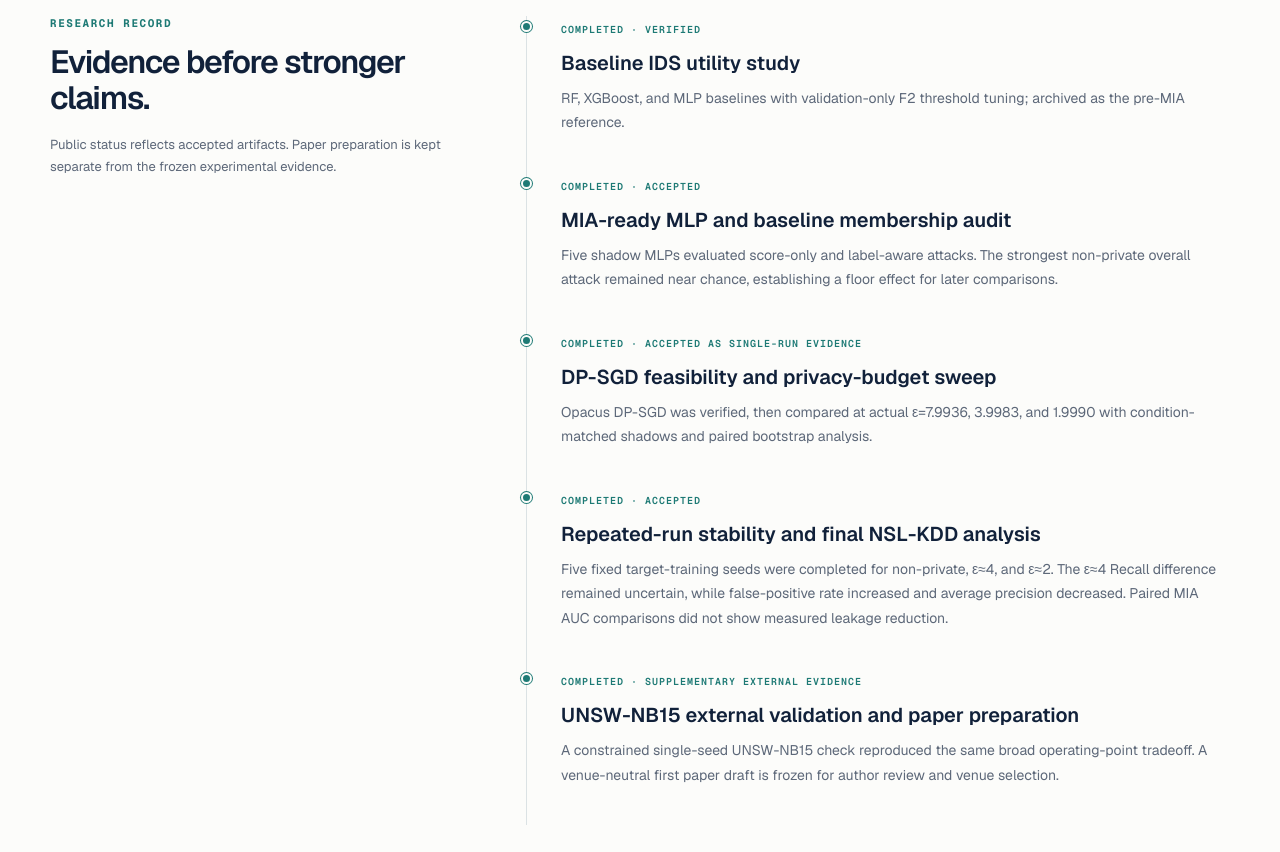
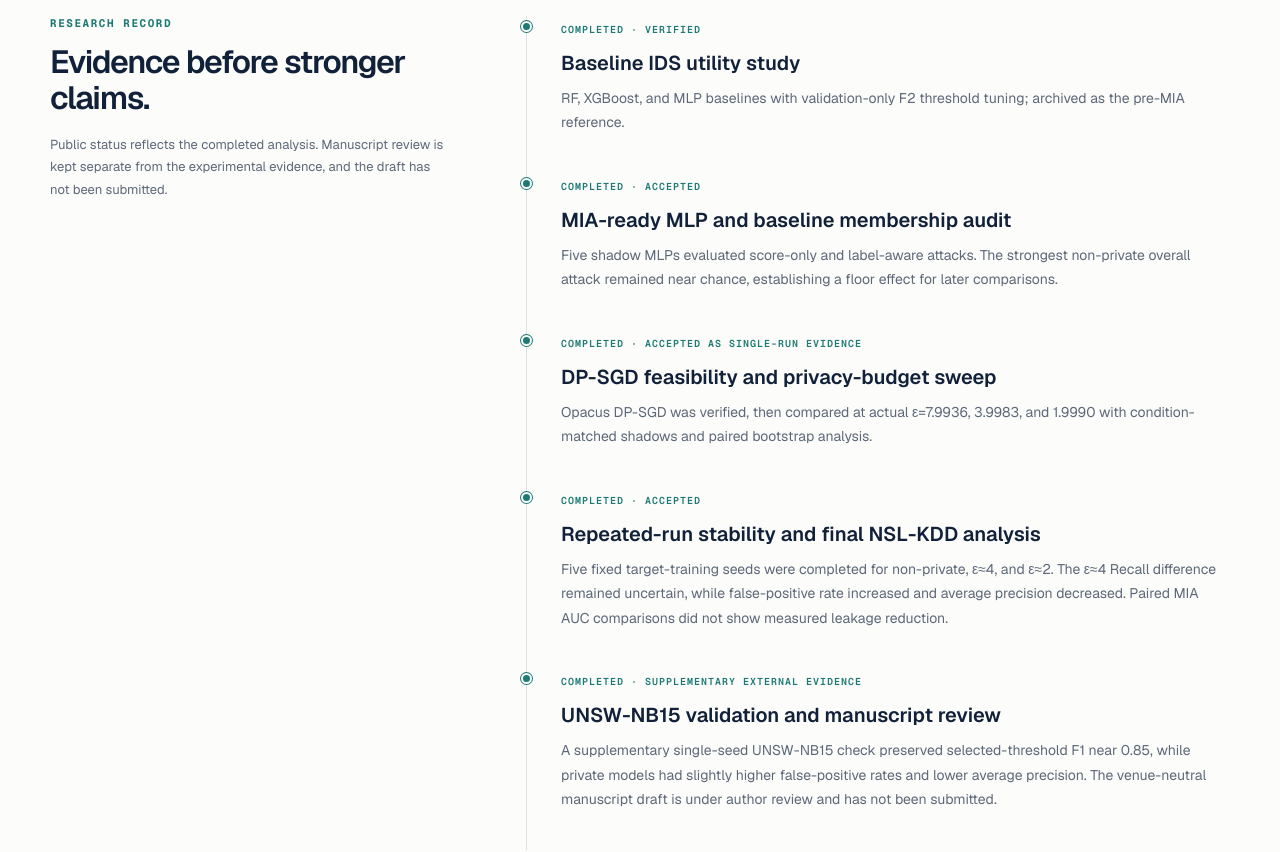
Before and after one commit to tawsif113/Academic-Portfolio, a Next.js app: page /research in a window 1280 px wide. Shown: the part 1300-2152 px from the top of the page. Built offline with nearby package versions, Linux system fonts and the light colour scheme.

Commit message:
Align research status and claim boundaries with latest CV

```diff
--- a/app/research/page.tsx
+++ b/app/research/page.tsx
@@ -15,7 +15,7 @@ const scope = [
   ["Threat models", "Score-only black-box and label-aware MIA"],
   ["Utility metrics", "Recall, FNR, F1, PR-AUC"],
   ["Privacy metrics", "MIA AUC, advantage, low-FPR TPR, bootstrap CIs"],
-  ["Current gate", "Author/coauthor review and target-venue selection"],
+  ["Current gate", "Analysis complete; manuscript under author review and not submitted"],
 ];
 
 const sweep = [
@@ -102,8 +102,9 @@ export default function Research() {
               <p className="eyebrow">Research record</p>
               <h2>Evidence before stronger claims.</h2>
               <p>
-                Public status reflects accepted artifacts. Paper preparation
-                is kept separate from the frozen experimental evidence.
+                Public status reflects the completed analysis. Manuscript
+                review is kept separate from the experimental evidence, and
+                the draft has not been submitted.
               </p>
             </div>
             <div className="timeline">
@@ -146,11 +147,13 @@ export default function Research() {
               </article>
               <article className="done">
                 <small>Completed · supplementary external evidence</small>
-                <h3>UNSW-NB15 external validation and paper preparation</h3>
+                <h3>UNSW-NB15 validation and manuscript review</h3>
                 <p>
-                  A constrained single-seed UNSW-NB15 check reproduced the same
-                  broad operating-point tradeoff. A venue-neutral first paper
-                  draft is frozen for author review and venue selection.
+                  A supplementary single-seed UNSW-NB15 check preserved
+                  selected-threshold F1 near 0.85, while private models had
+                  slightly higher false-positive rates and lower average
+                  precision. The venue-neutral manuscript draft is under author
+                  review and has not been submitted.
                 </p>
               </article>
             </div>
@@ -285,8 +288,9 @@ export default function Research() {
                   seeds; the UNSW-NB15 external validation uses one seed.
                 </li>
                 <li>
-                  The formal guarantee is conditional on fixed preprocessing;
-                  the recorded Opacus runs use secure_mode: false.
+                  The formal guarantee is conditional on fixed, non-private
+                  preprocessing; the recorded Opacus runs use secure_mode:
+                  false.
                 </li>
                 <li>
                   The near-chance non-private attack creates a floor effect for
```
